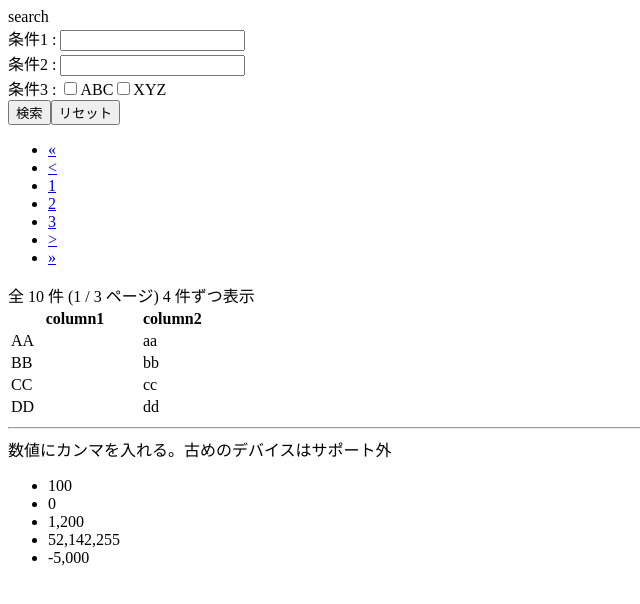
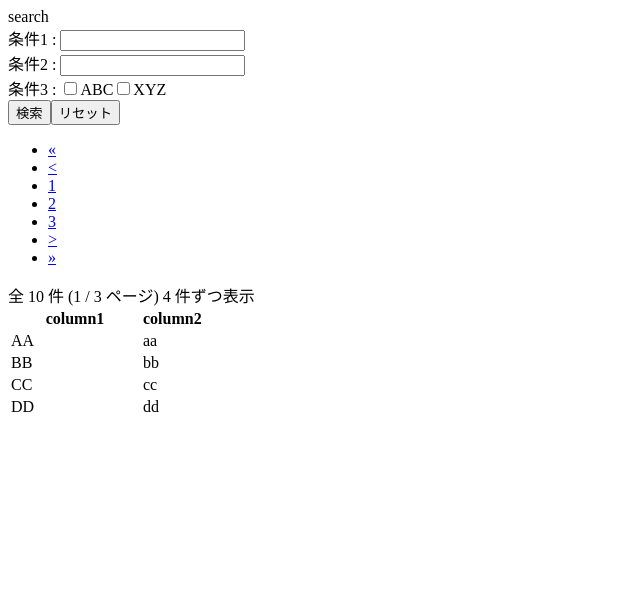
Before and after one commit to mebius1080p/ReactLib, a React app: page / in a window 1280 px wide. Shown: the top 604 px of the page, without its empty margins (0-640 px from the left). Built offline with nearby package versions, Linux system fonts and the light colour scheme; the HTML template or start-up script is replaced by a standard one.

Commit message:
price formatter を storybook にのせた

```diff
--- a/src/ts/lib/Nl2br.tsx
+++ b/src/ts/lib/Nl2br.tsx
@@ -1,6 +1,7 @@
 import * as React from "react";
 
 interface INl2brProps {
+	/** 改行付きにする文字列 */
 	str: string;
 }
 
--- a/src/ts/lib/PriceFormatter.tsx
+++ b/src/ts/lib/PriceFormatter.tsx
@@ -1,6 +1,7 @@
 import * as React from "react";
 
 interface IPriceFormatterProps {
+	/** カンマ表示にする数 */
 	price: number;
 }
 
--- a/src/ts/sample/index.tsx
+++ b/src/ts/sample/index.tsx
@@ -1,8 +1,6 @@
 import React from "react";
 import ReactDOM from "react-dom";
 import { App } from "./App";
-import { Nl2br } from "../lib/Nl2br";
-import { PriceFormatter } from "../lib/PriceFormatter";
 
 "use strict";
 document.addEventListener(
@@ -19,30 +17,6 @@ document.addEventListener(
 			</React.StrictMode>,
 			appElm
 		);
-
-		const priceApp = document.getElementById("priceapp");
-		if (priceApp === null) {
-			throw new Error("app not found");
-		}
-		const prices = [100, 0, 1200, 52142255, -5000];
-		ReactDOM.render(
-			<React.StrictMode>
-				<React.Fragment>
-					<hr />
-					<div>数値にカンマを入れる。古めのデバイスはサポート外</div>
-					<ul>
-						{prices.map((p, index) => {
-							return (
-								<li key={index}>
-									<PriceFormatter price={p} />
-								</li>
-							);
-						})}
-					</ul>
-				</React.Fragment>
-			</React.StrictMode>,
-			priceApp
-		);
 	},
 	false
 );
```
Also changed, not shown: 4 other files (tests, documents, lock files or other folders).
